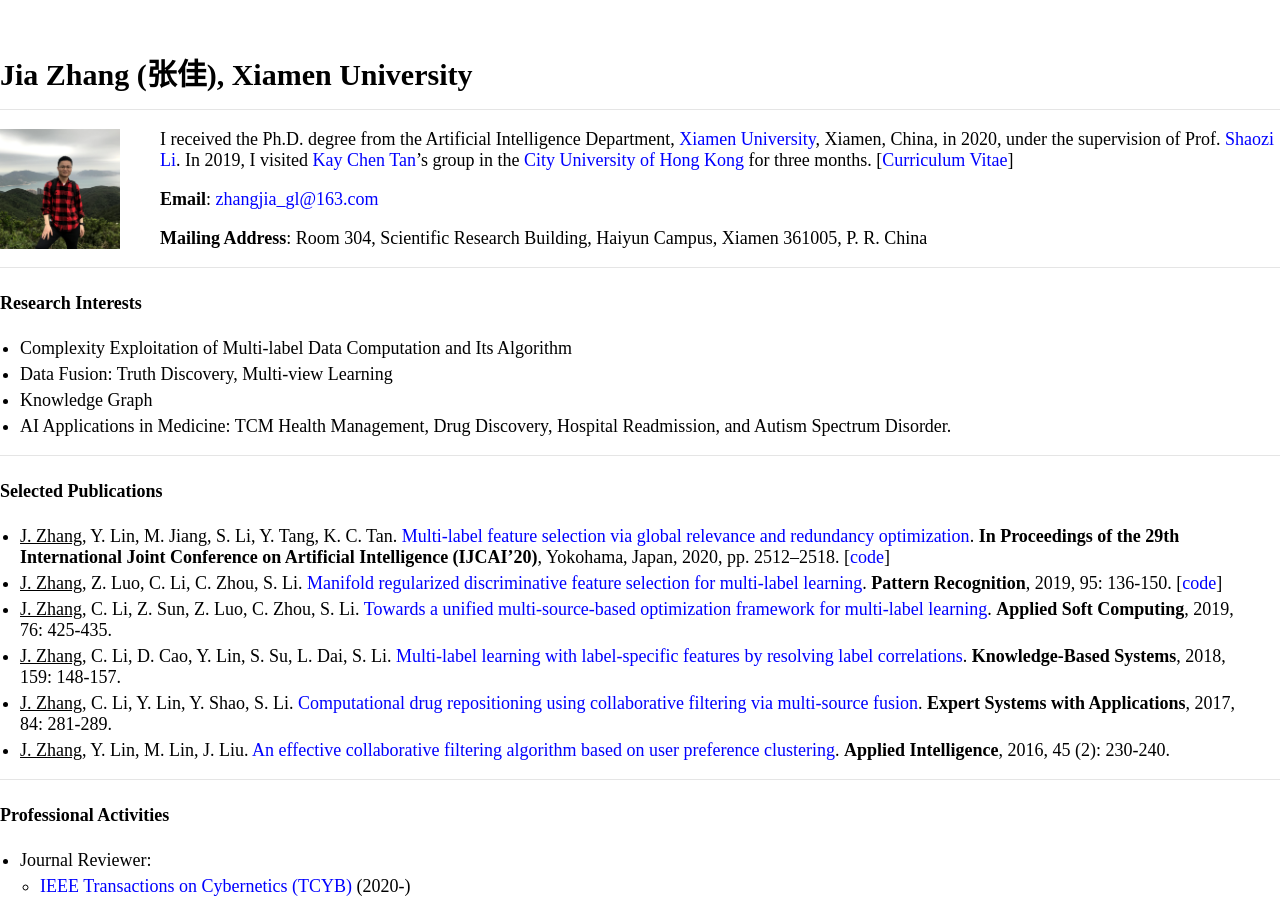
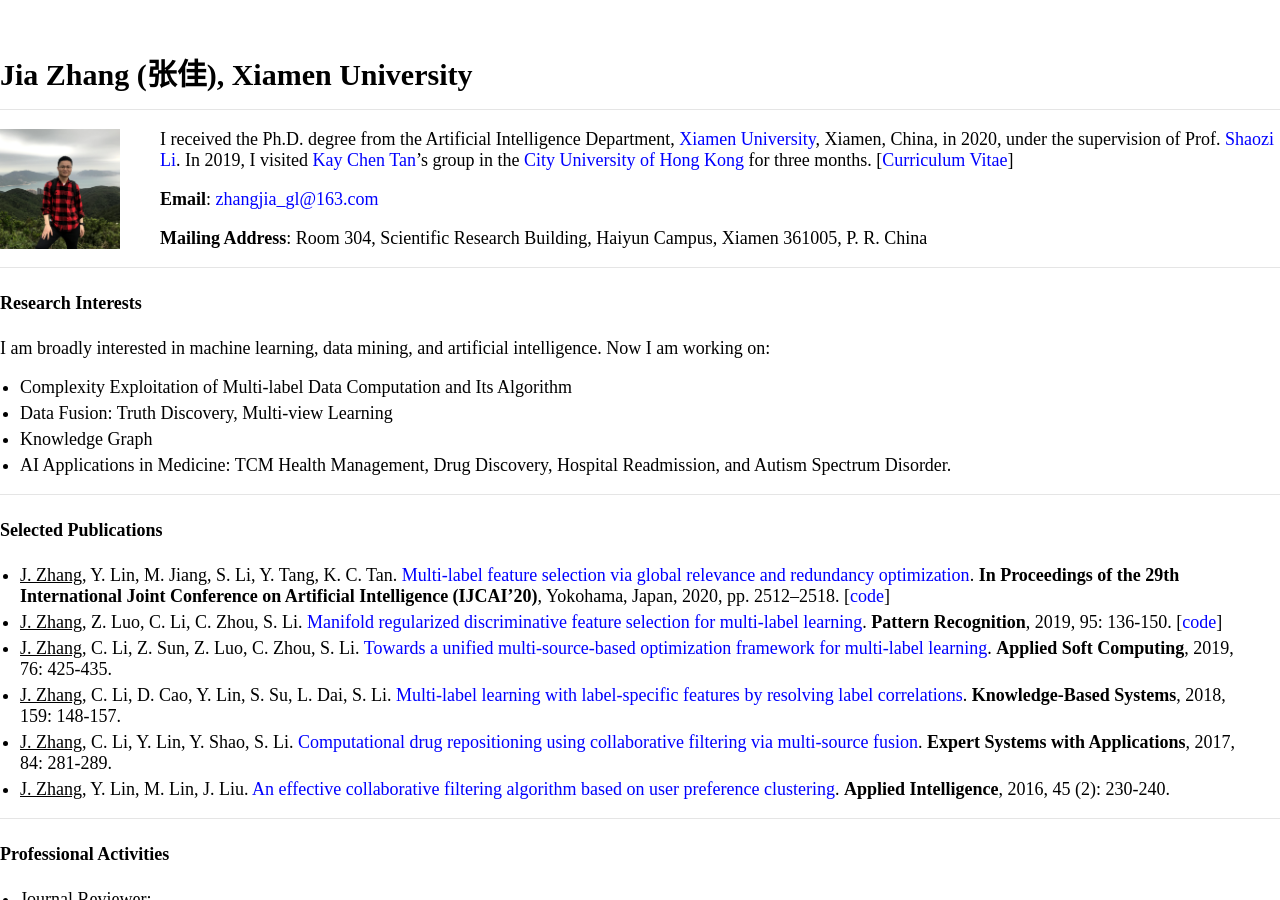
Before and after one commit to jiazhang-ml/jiazhang-ml.github.io, a Jekyll site: the page built from index.md, in a window 1280 px wide and 900 px high. Built offline with Jekyll 4.4.1, drawn with Linux system fonts in a browser that asks for light colours.

Commit message:
Update index.md

```diff
--- a/index.md
+++ b/index.md
@@ -15,6 +15,7 @@ I received the Ph.D. degree from the Artificial Intelligence Department, [Xiamen
 
 #### Research Interests
 
+I am broadly interested in machine learning, data mining, and artificial intelligence. Now I am working on:
 * Complexity Exploitation of Multi-label Data Computation and Its Algorithm
 * Data Fusion: Truth Discovery, Multi-view Learning
 * Knowledge Graph
```
